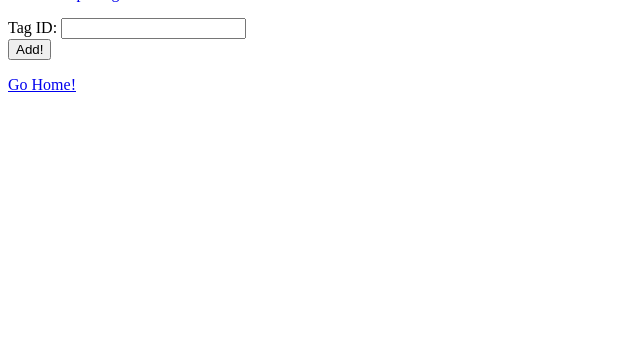
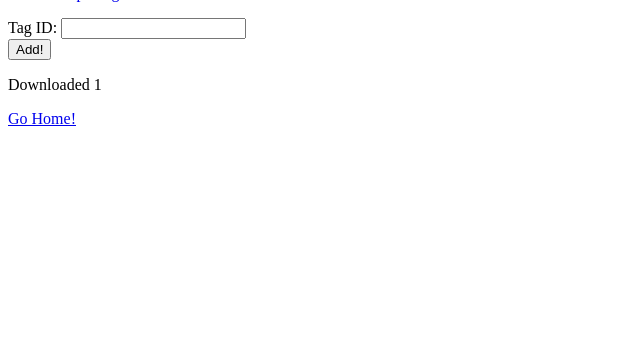
Before and after one commit to 330-module6/imgor, a Django app: template templates/images/index.html in a window 1280 px wide. Shown: the part 445-800 px from the top of the page, without its empty margins (0-640 px from the left). Run offline with Django 3.2, Linux system fonts and the light colour scheme; tables that the repository leaves empty hold one stand-in row (values such as "Sample post"); the template is opened without the code that fills it: values that come from a table or form of the project are taken from there, most other values are stand-ins (such as "Sample title", 1, 10 or a date in 2020).

Commit message:
part of creative

```diff
--- a/images/models.py
+++ b/images/models.py
@@ -15,6 +15,7 @@ class Image(models.Model):
     url = models.CharField(max_length=1000)
     tags = models.ManyToManyField(Tag)
     up_date = models.DateTimeField('date uploaded')
+    hits = models.IntegerField()
 
     def __unicode__(self):
         return self.title
--- a/images/views.py
+++ b/images/views.py
@@ -7,6 +7,8 @@ from django.template import RequestContext
 
 def index(request, image_id, tag_id):
     i = get_object_or_404(Image, pk=image_id)
+    i.hits = i.hits + 1
+    i.save()
     tag = get_object_or_404(Tag, pk=tag_id)
     return render_to_response('images/index.html', {'image' : i, 'settings' : {'mediapath' : 'http://127.0.0.1:8000/media/'}, 'tag': tag},
                                context_instance=RequestContext(request))
--- a/templates/images/index.html
+++ b/templates/images/index.html
@@ -13,4 +13,5 @@
     <br />
 <input type="submit" value="Add!" />
 </form>
+<p id=total_hits>Downloaded {{ image.hits }}</p>
 <a id="home-link" href="/">Go Home!</a>
```
